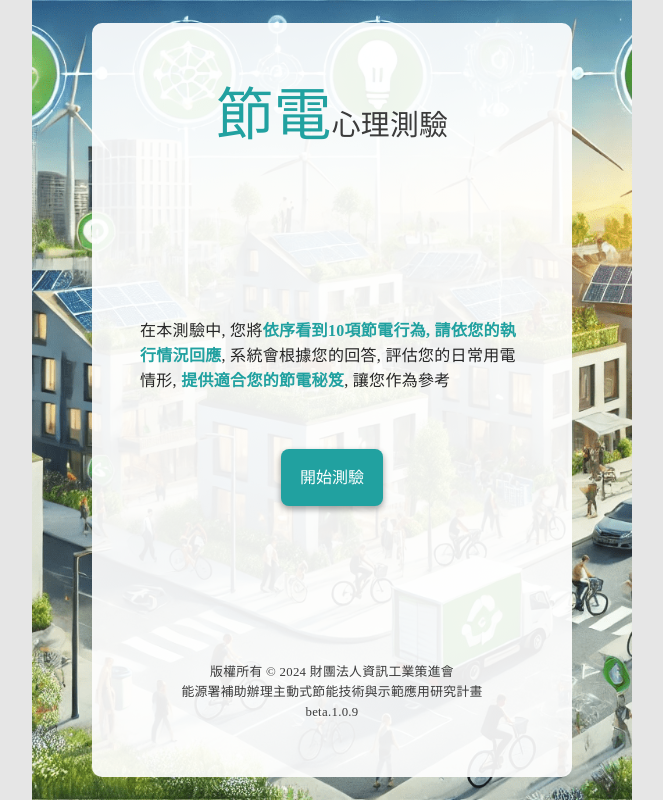
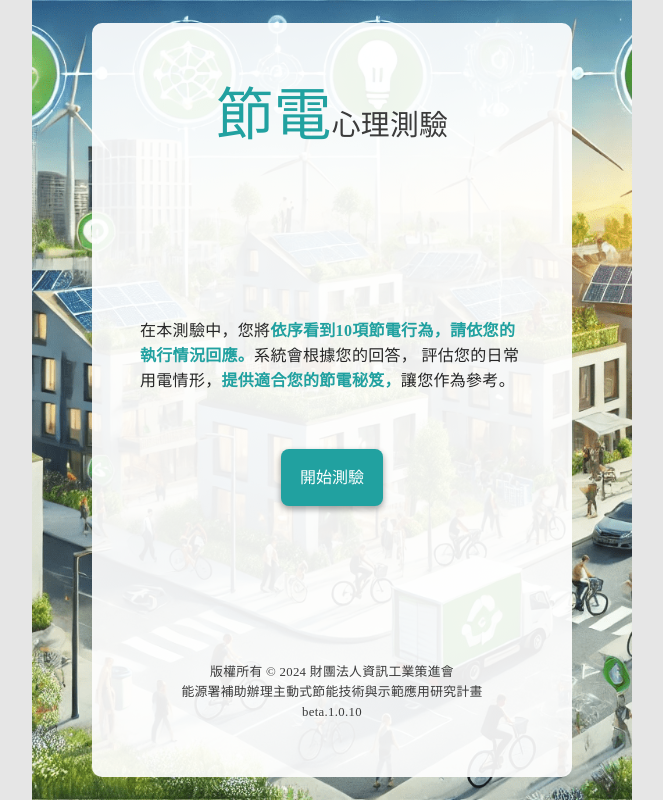
Before and after one commit to zhuang8026/iii-power-saving-tools, a React (Create React App) app: page / in a window 1280 px wide. Shown: the whole page, without its empty margins (308-971 px from the left). Built offline with nearby package versions, Linux system fonts and the light colour scheme.

Commit message:
Fixed - [MainCard] title modify

```diff
--- a/src/components/DesignSystem/MainCard/index.js
+++ b/src/components/DesignSystem/MainCard/index.js
@@ -15,8 +15,8 @@ const MainCard = ({ history, isNext }) => {
             <div className={cx('app-start')}>
                 {/* <img src={require(`assets/images/title.png`)} alt="logo" /> */}
                 <p>
-                    在本測驗中, 您將<strong>依序看到10項節電行為, 請依您的執行情況回應</strong>, 系統會根據您的回答,
-                    評估您的日常用電情形, <strong>提供適合您的節電秘笈</strong>, 讓您作為參考
+                    在本測驗中，您將<strong>依序看到10項節電行為，請依您的執行情況回應。</strong>系統會根據您的回答，
+                    評估您的日常用電情形，<strong>提供適合您的節電秘笈，</strong>讓您作為參考。
                 </p>
             </div>
             <div className={cx('app-start__controls')}>
--- a/src/config.js
+++ b/src/config.js
@@ -1 +1 @@
-export const III_VERSION = "1.0.9";
+export const III_VERSION = "1.0.10";
```
